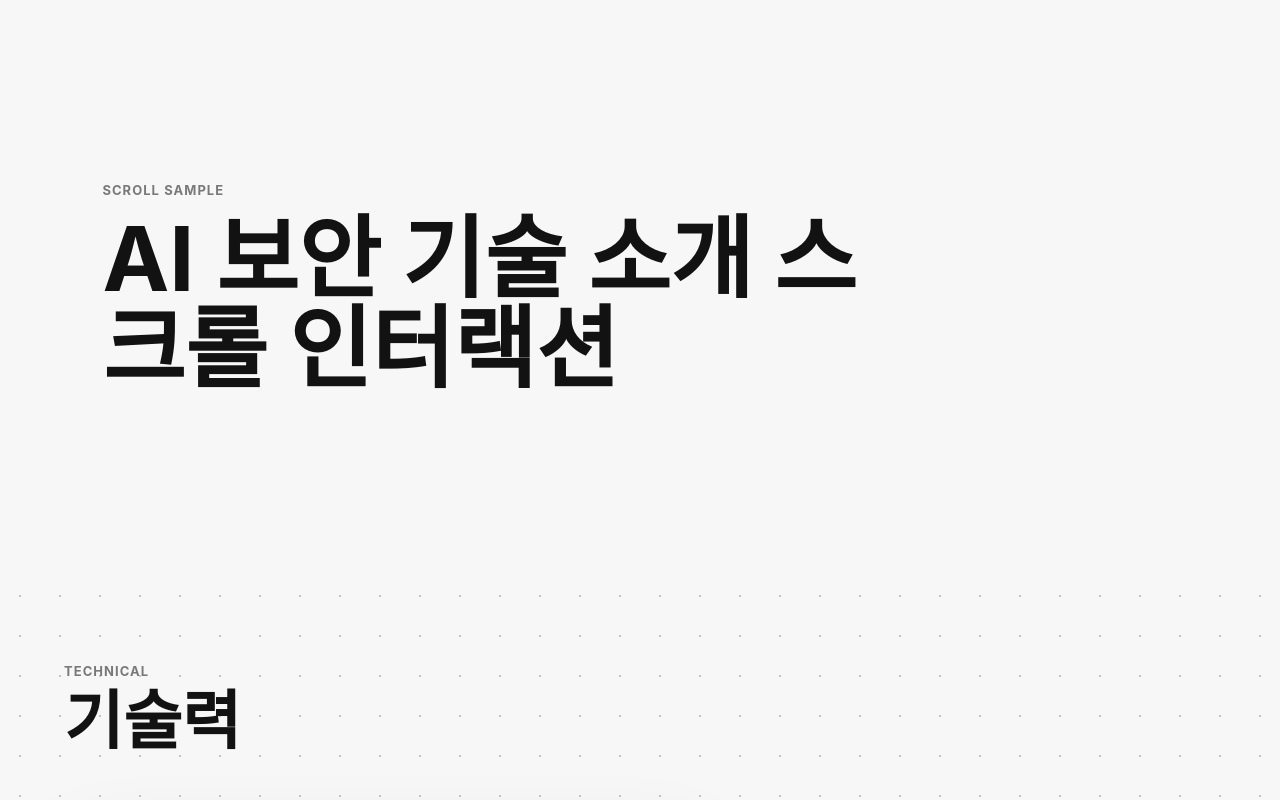
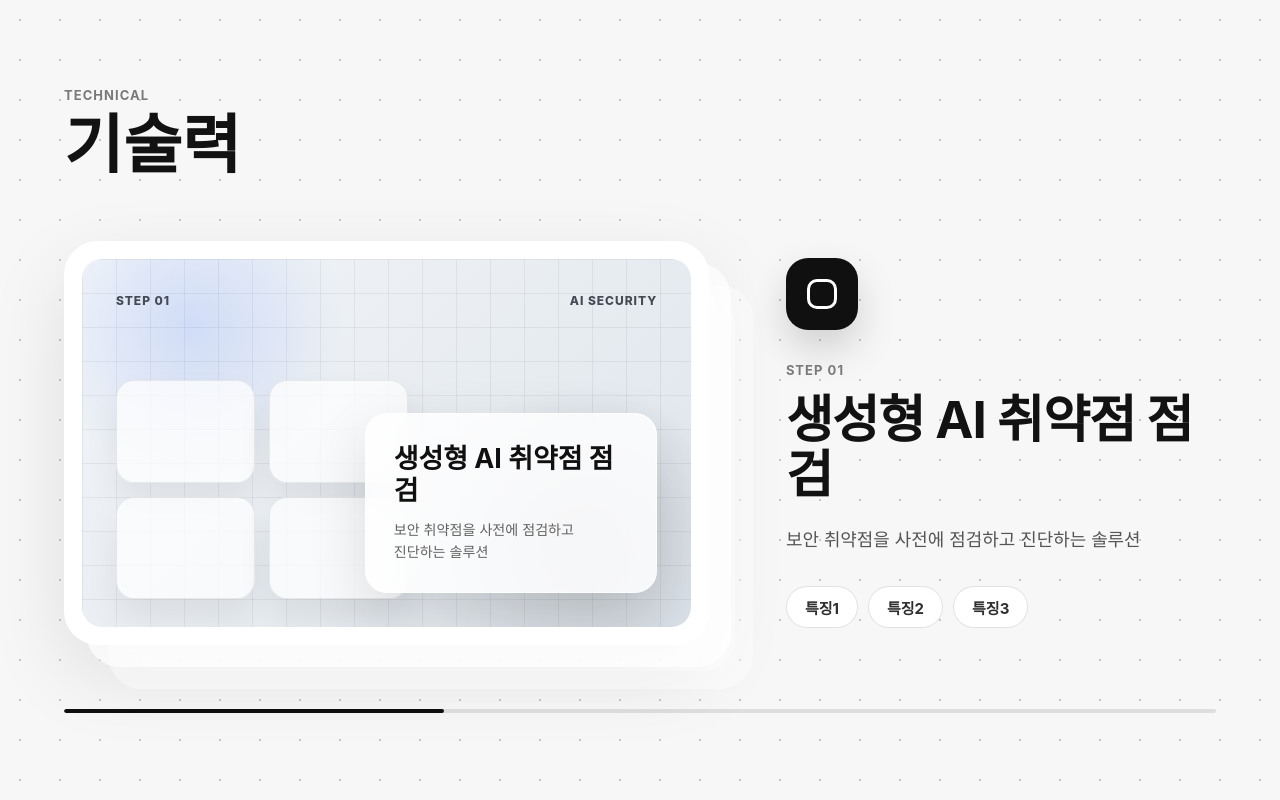
Before and after one commit to arena1118/smartM2M, a Next.js app: page / in a window 1280 px wide. Shown: the top 800 px of the page. Built offline with nearby package versions, Linux system fonts and the light colour scheme.

Commit message:
기술력 섹션 첫 화면 및 fallback 개선

```diff
--- a/components/TechnicalScrollSection.module.css
+++ b/components/TechnicalScrollSection.module.css
@@ -4,7 +4,6 @@
   background: #f7f7f7;
 }
 
-.intro,
 .nextSection {
   display: grid;
   min-height: 72vh;
@@ -12,7 +11,6 @@
   padding: clamp(64px, 8vw, 128px);
 }
 
-.intro p,
 .nextSection p,
 .sectionHeader p,
 .stepLabel {
@@ -24,7 +22,6 @@
   text-transform: uppercase;
 }
 
-.intro h1,
 .nextSection h2 {
   max-width: 780px;
   margin: 16px 0 0;
@@ -118,6 +115,99 @@
   background:
     linear-gradient(135deg, rgba(18, 18, 18, 0.08), rgba(18, 18, 18, 0.02)),
     #ececec;
+}
+
+.visualVideo[data-hidden="true"],
+.mobileVideo[data-hidden="true"] {
+  opacity: 0;
+}
+
+.visualLayer {
+  position: absolute;
+  inset: 0;
+}
+
+.fallbackVisual {
+  position: absolute;
+  inset: 0;
+  overflow: hidden;
+  border-radius: 20px;
+  padding: clamp(18px, 3vw, 34px);
+  background:
+    radial-gradient(circle at 18% 18%, rgba(70, 120, 255, 0.18), transparent 26%),
+    radial-gradient(circle at 82% 78%, rgba(10, 10, 10, 0.12), transparent 28%),
+    linear-gradient(135deg, #f2f5f8 0%, #dfe5ec 100%);
+}
+
+.fallbackVisual::before {
+  position: absolute;
+  inset: 0;
+  background-image:
+    linear-gradient(rgba(18, 18, 18, 0.06) 1px, transparent 1px),
+    linear-gradient(90deg, rgba(18, 18, 18, 0.06) 1px, transparent 1px);
+  background-size: 34px 34px;
+  content: "";
+}
+
+.fallbackHeader,
+.fallbackGrid,
+.fallbackPanel {
+  position: relative;
+  z-index: 1;
+}
+
+.fallbackHeader {
+  display: flex;
+  justify-content: space-between;
+  gap: 12px;
+  color: #454b54;
+  font-size: 12px;
+  font-weight: 800;
+  letter-spacing: 0.08em;
+}
+
+.fallbackGrid {
+  display: grid;
+  max-width: 54%;
+  margin-top: clamp(40px, 6vw, 72px);
+  grid-template-columns: repeat(2, minmax(0, 1fr));
+  gap: 14px;
+}
+
+.fallbackGrid span {
+  min-height: clamp(56px, 8vw, 104px);
+  border: 1px solid rgba(18, 18, 18, 0.08);
+  border-radius: 18px;
+  background: rgba(255, 255, 255, 0.72);
+  box-shadow: 0 18px 34px rgba(0, 0, 0, 0.07);
+}
+
+.fallbackPanel {
+  position: absolute;
+  right: clamp(18px, 3vw, 34px);
+  bottom: clamp(18px, 3vw, 34px);
+  width: min(48%, 360px);
+  border: 1px solid rgba(255, 255, 255, 0.72);
+  border-radius: 22px;
+  padding: clamp(18px, 2.6vw, 28px);
+  background: rgba(255, 255, 255, 0.82);
+  box-shadow: 0 22px 60px rgba(0, 0, 0, 0.12);
+  backdrop-filter: blur(16px);
+}
+
+.fallbackPanel strong {
+  display: block;
+  color: #101010;
+  font-size: clamp(20px, 2.1vw, 32px);
+  line-height: 1.2;
+}
+
+.fallbackPanel p {
+  margin: 12px 0 0;
+  color: #616161;
+  font-size: clamp(13px, 1.1vw, 16px);
+  line-height: 1.6;
+  word-break: keep-all;
 }
 
 .textCard {
@@ -236,11 +326,32 @@
     box-shadow: 0 18px 50px rgba(0, 0, 0, 0.08);
   }
 
+  .mobileVisual,
   .mobileVideo {
     width: 100%;
     aspect-ratio: 16 / 10;
     border-radius: 18px;
     background: #ececec;
+  }
+
+  .mobileVisual {
+    position: relative;
+    overflow: hidden;
+  }
+
+  .mobileVideo {
+    position: absolute;
+    inset: 0;
+    height: 100%;
+  }
+
+  .fallbackGrid {
+    max-width: 58%;
+    margin-top: 34px;
+  }
+
+  .fallbackPanel {
+    width: min(58%, 260px);
   }
 
   .mobileStep > div {
--- a/components/TechnicalScrollSection.tsx
+++ b/components/TechnicalScrollSection.tsx
@@ -49,6 +49,7 @@ export function TechnicalScrollSection() {
   const sectionRef = useRef<HTMLElement | null>(null);
   const videoRefs = useRef<Array<HTMLVideoElement | null>>([]);
   const [activeIndex, setActiveIndex] = useState(0);
+  const [failedVideos, setFailedVideos] = useState<Record<string, boolean>>({});
   const shouldReduceMotion = useReducedMotion();
   const reduceMotion = shouldReduceMotion === true;
   const { scrollYProgress } = useScroll({
@@ -84,11 +85,6 @@ export function TechnicalScrollSection() {
 
   return (
     <main className={styles.page}>
-      <section className={styles.intro} aria-label="인트로">
-        <p>Scroll Sample</p>
-        <h1>AI 보안 기술 소개 스크롤 인터랙션</h1>
-      </section>
-
       <section ref={sectionRef} className={styles.technicalSection} style={{ minHeight: sectionHeight }}>
         <div className={styles.dottedBackground} aria-hidden="true" />
         <div className={styles.stickyViewport}>
@@ -101,12 +97,39 @@ export function TechnicalScrollSection() {
             <div className={styles.visualColumn}>
               <div className={styles.visualStack}>
                 {technicalSteps.map((step, index) => (
-                  <motion.video
+                  <motion.div
                     key={step.id}
+                    className={styles.visualLayer}
+                    initial={false}
+                    animate={{
+                      opacity: activeIndex === index ? 1 : 0,
+                      y: activeIndex === index ? 0 : 28,
+                      scale: activeIndex === index ? 1 : 0.98,
+                    }}
+                    transition={{ duration: reduceMotion ? 0 : 0.55, ease: "easeOut" }}
+                  >
+                    <div className={styles.fallbackVisual} aria-hidden="true">
+                      <div className={styles.fallbackHeader}>
+                        <span>{step.eyebrow}</span>
+                        <span>AI SECURITY</span>
+                      </div>
+                      <div className={styles.fallbackGrid}>
+                        <span />
+                        <span />
+                        <span />
+                        <span />
+                      </div>
+                      <div className={styles.fallbackPanel}>
+                        <strong>{step.title}</strong>
+                        <p>{step.description}</p>
+                      </div>
+                    </div>
+                    <video
                       ref={(node) => {
                         videoRefs.current[index] = node;
                       }}
                       className={styles.visualVideo}
+                      data-hidden={failedVideos[step.id] ? "true" : "false"}
                       style={{ objectFit: step.fit }}
                       src={step.videoSrc}
                       autoPlay={!reduceMotion && index === activeIndex}
@@ -115,14 +138,11 @@ export function TechnicalScrollSection() {
                       playsInline
                       preload={index === 0 ? "auto" : "metadata"}
                       aria-label={`${step.title} 영상`}
-                    initial={false}
-                    animate={{
-                      opacity: activeIndex === index ? 1 : 0,
-                      y: activeIndex === index ? 0 : 28,
-                      scale: activeIndex === index ? 1 : 0.98,
+                      onError={() => {
+                        setFailedVideos((prev) => ({ ...prev, [step.id]: true }));
                       }}
-                    transition={{ duration: reduceMotion ? 0 : 0.55, ease: "easeOut" }}
                     />
+                  </motion.div>
                 ))}
               </div>
             </div>
@@ -156,8 +176,26 @@ export function TechnicalScrollSection() {
         <div className={styles.mobileSteps}>
           {technicalSteps.map((step, index) => (
             <article key={step.id} className={styles.mobileStep}>
+              <div className={styles.mobileVisual}>
+                <div className={styles.fallbackVisual} aria-hidden="true">
+                  <div className={styles.fallbackHeader}>
+                    <span>{step.eyebrow}</span>
+                    <span>AI SECURITY</span>
+                  </div>
+                  <div className={styles.fallbackGrid}>
+                    <span />
+                    <span />
+                    <span />
+                    <span />
+                  </div>
+                  <div className={styles.fallbackPanel}>
+                    <strong>{step.title}</strong>
+                    <p>{step.description}</p>
+                  </div>
+                </div>
                 <video
                   className={styles.mobileVideo}
+                  data-hidden={failedVideos[step.id] ? "true" : "false"}
                   style={{ objectFit: step.fit }}
                   src={step.videoSrc}
                   muted
@@ -165,7 +203,11 @@ export function TechnicalScrollSection() {
                   playsInline
                   controls={reduceMotion}
                   preload="metadata"
+                  onError={() => {
+                    setFailedVideos((prev) => ({ ...prev, [step.id]: true }));
+                  }}
                 />
+              </div>
               <div>
                 <p className={styles.stepLabel}>STEP {String(index + 1).padStart(2, "0")}</p>
                 <h3>{step.title}</h3>
```
Also changed, not shown: 1 other file (tests, documents, lock files or other folders). Lines whose indentation alone changed are shown as unchanged.
